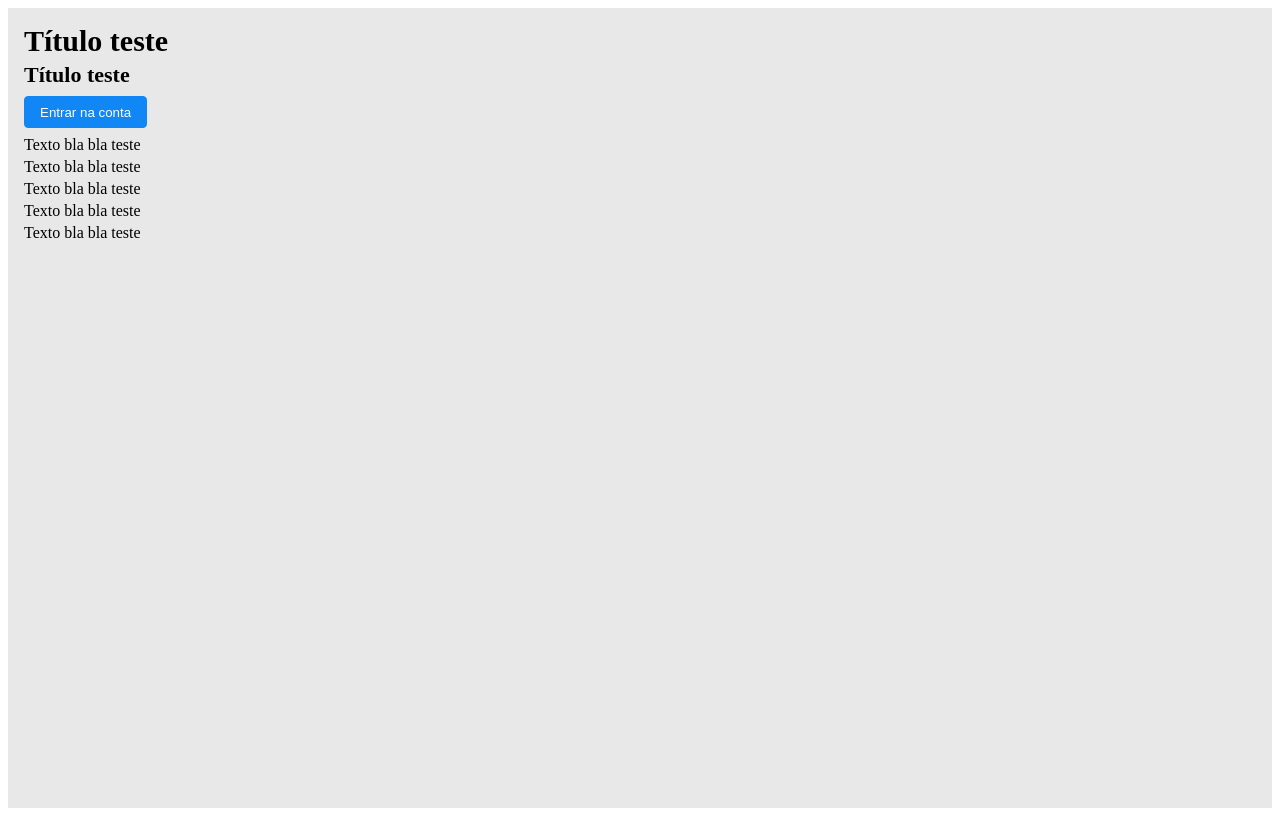
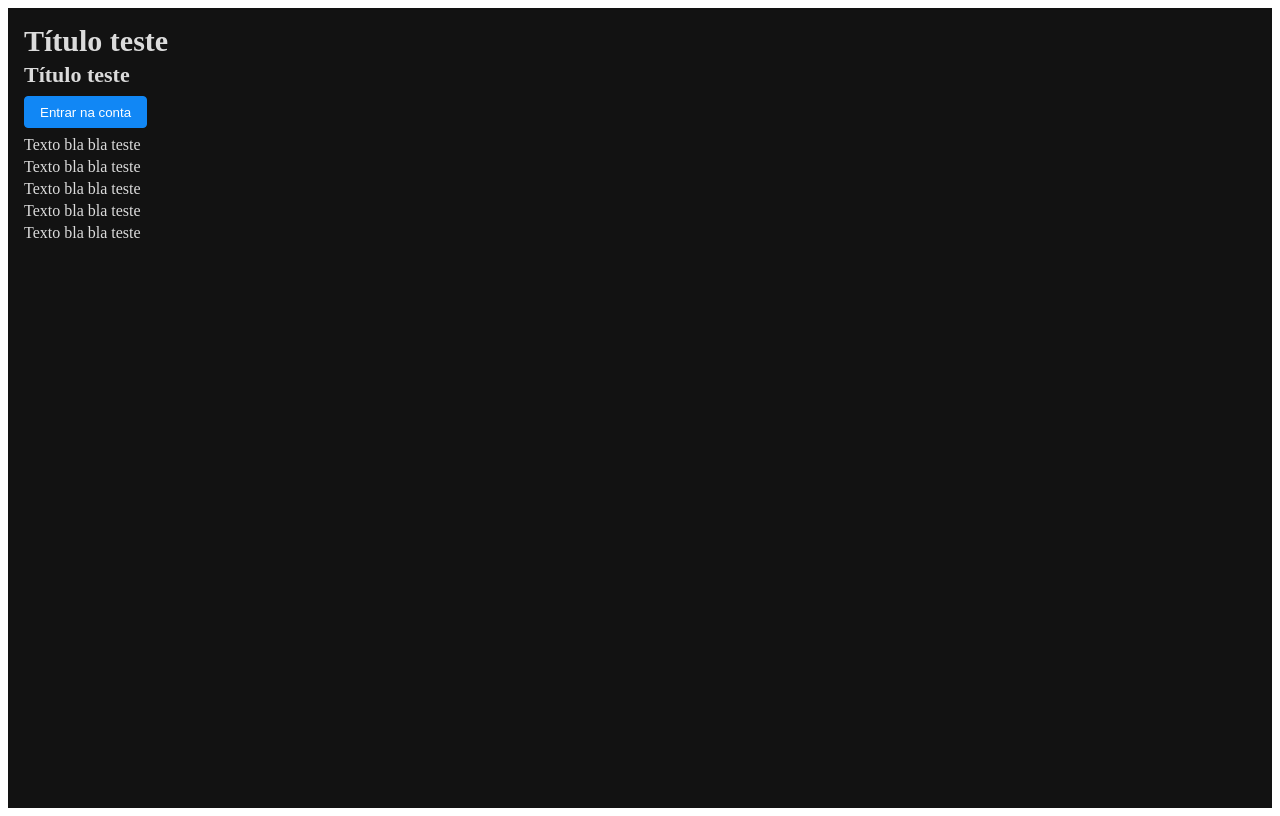
Before and after one commit to wslleal19/components-test, a React (Create React App) app: page / in a window 1280 px wide. Built offline with nearby package versions, Linux system fonts and the light colour scheme.

Commit message:
Container dark theme

```diff
--- a/src/components/Container/Container.css
+++ b/src/components/Container/Container.css
@@ -9,3 +9,6 @@
     width: 100%;
     border: 2px solid red;
 }
+[data-theme='dark'] .fluence-ui-container{
+    background-color: var(--fluence-ui-dark-color);
+}
--- a/src/components/theme-fluence-ui.tsx
+++ b/src/components/theme-fluence-ui.tsx
@@ -1,5 +1,5 @@
 const theme:any = {
-    darkMode:false,
+    darkMode:true,
     setColorsInComponent: true,
     'colors': {
         'primary': '#0070f3',
--- a/src/fluence-ui.css
+++ b/src/fluence-ui.css
@@ -5,4 +5,9 @@
     --fluence-ui-base-margin-text: 4px;
     --fluence-ui-base-margin-title: 4px;
     --fluence-ui-base-margin-container: 12px;
+    /* --fluence-ui-dark-color: #1f1f1f; */
+    --fluence-ui-dark-color: rgba(18,18,18,1);
+    --fluence-ui-dark-color-level2: rgba(18,18,18,0.9);
+    --fluence-ui-dark-color-level3: rgba(18,18,18,0.85);
+
   }
```
